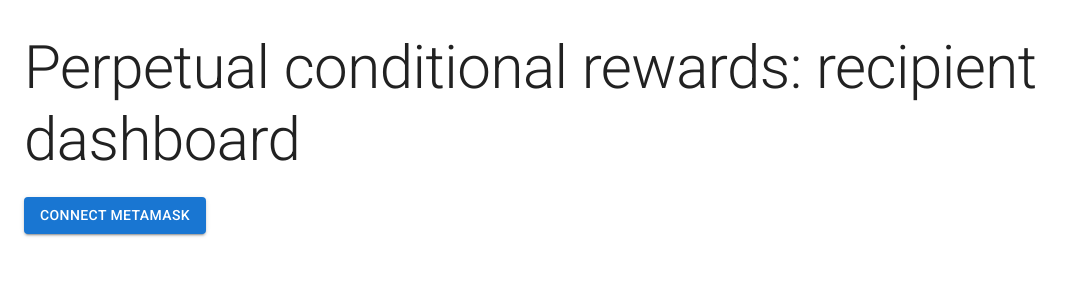
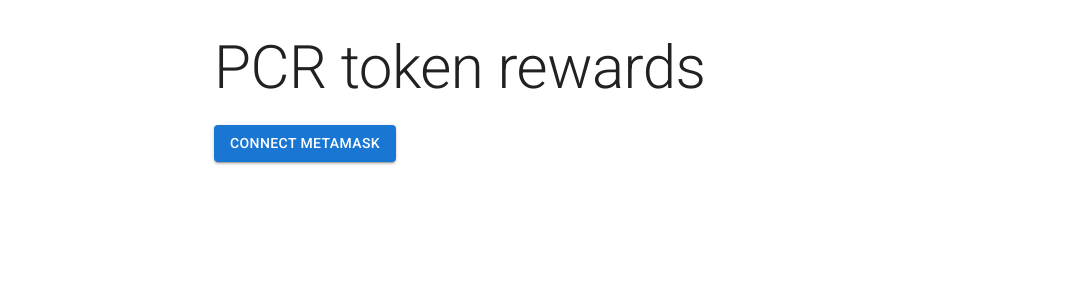
Before and after one commit to UMAprotocol/PerpetualConditionalRewardToken, a React (Create React App) app in the folder client-dashboard/: page / in a window 1280 px wide. Shown: the top 300 px of the page, without its empty margins (0-1075 px from the left). Built offline with nearby package versions, Linux system fonts and the light colour scheme; what @superfluid-finance/sdk-redux would draw is missing.

Commit message:
Narrower display, collapsible list, auto-updating stats

```diff
--- a/client-dashboard/src/App.tsx
+++ b/client-dashboard/src/App.tsx
@@ -34,10 +34,10 @@
     };
 
     return (
-        <Container maxWidth={false}>
+        <Container maxWidth="md">
             <Box sx={{ my: 4 }}>
                 <Typography variant="h2" component="h2" gutterBottom>
-                    Perpetual conditional rewards: recipient dashboard
+                    PCR token rewards
                 </Typography>
                 {!superfluidSdk ? (
                     <InitializeSuperfluidSdk
@@ -55,8 +55,11 @@
                                 is [{signerAddress}].</em>
                             </Typography>
                         </Box>
-                                <IndexSubscription />
-                                <ListIndexEventsForSubscription />
+                        <IndexSubscription />
+                        <br></br>
+                        <SdkListItem title="Successful Distributions">
+                            <ListIndexEventsForSubscription />
+                        </SdkListItem>
                     </SignerContext.Provider>
                 )}
             </Box>
--- a/client-dashboard/src/features/ListIndexEventsForSubscription.tsx
+++ b/client-dashboard/src/features/ListIndexEventsForSubscription.tsx
@@ -41,7 +41,6 @@
                 subscriptionData = ddata.at(i);
                 if (!subscriptionData) continue;
                 if (subscriptionData.publisher == "0x3e0182261dBDFFb63CBDa3e54B6e4A83a8549B47".toLowerCase()) {
-                    console.log(subscriptionData);
                     break;
                 }
             }
@@ -78,8 +77,6 @@
         }
     );
 
-    console.log(pagedEvents);
-
     let pagedSentEvents = pagedEvents?.data as SentEvent[]
 
     return (
@@ -109,7 +106,7 @@
                                             {event.amount}
                                         </TableCell>
                                         <TableCell>
-                                            {event.transactionHash}
+                                            {event.transactionHash.substring(0, 15) + "..."}
                                         </TableCell>
                                     </TableRow>
                                 )
--- a/client-dashboard/src/features/generic-entity-queries/IndexSubscriptionData.ts
+++ b/client-dashboard/src/features/generic-entity-queries/IndexSubscriptionData.ts
@@ -26,9 +26,10 @@
                 blockNumber_gte: blockNumber?.toString() || "0",
             },
         },
+        {
+            pollingInterval: 7500,
+        },
     );
-    console.log("since time")
-    console.log(singlePageEvents)
     return singlePageEvents?.data as SentEvent[];
 }
 
@@ -57,6 +58,9 @@
             //     orderDirection: "desc" as OrderDirection
             // },
         },
+        {
+            pollingInterval: 7500,
+        },
     );
     let maxBlockNumber = 0;
     if (!singlePageEvents) return undefined;
```
